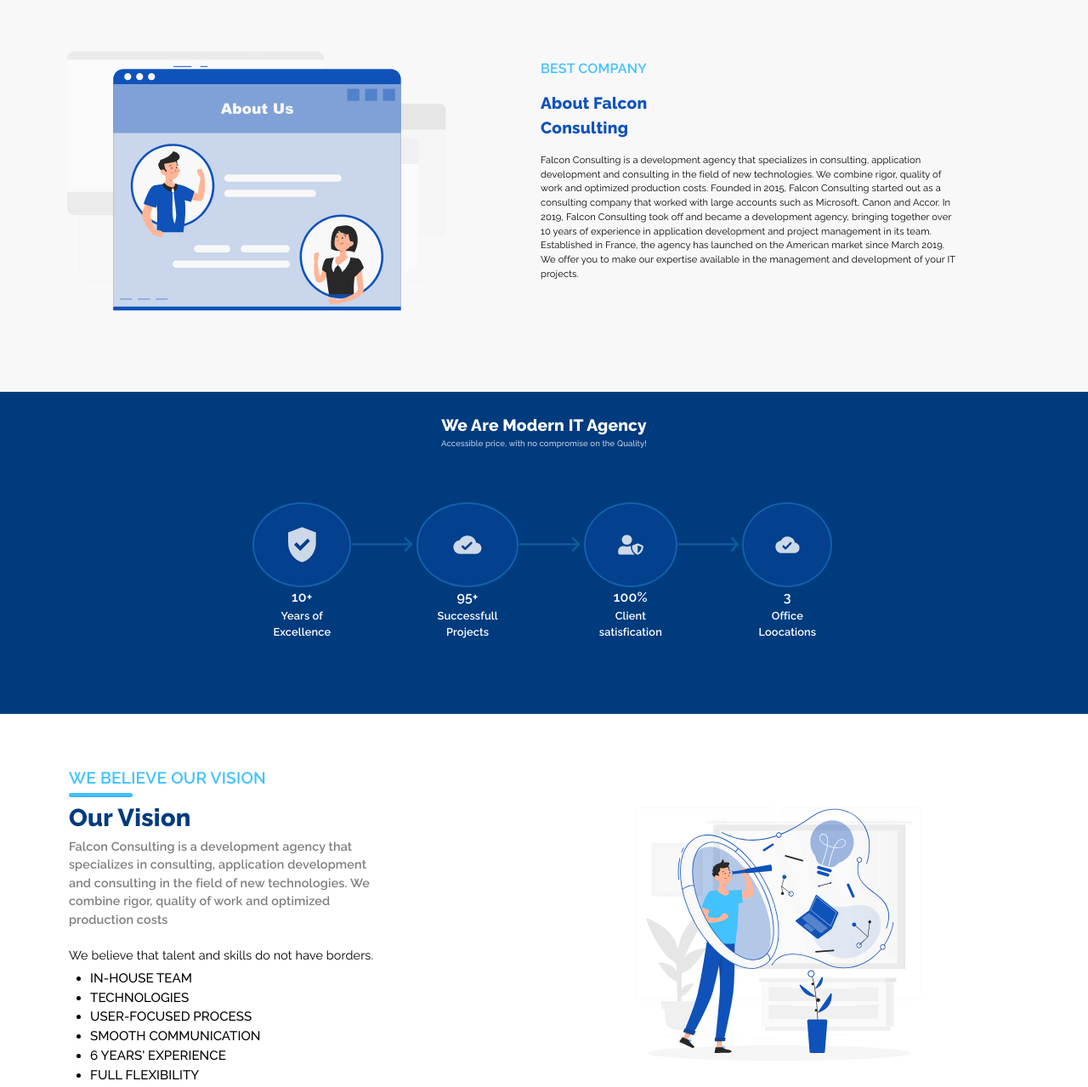
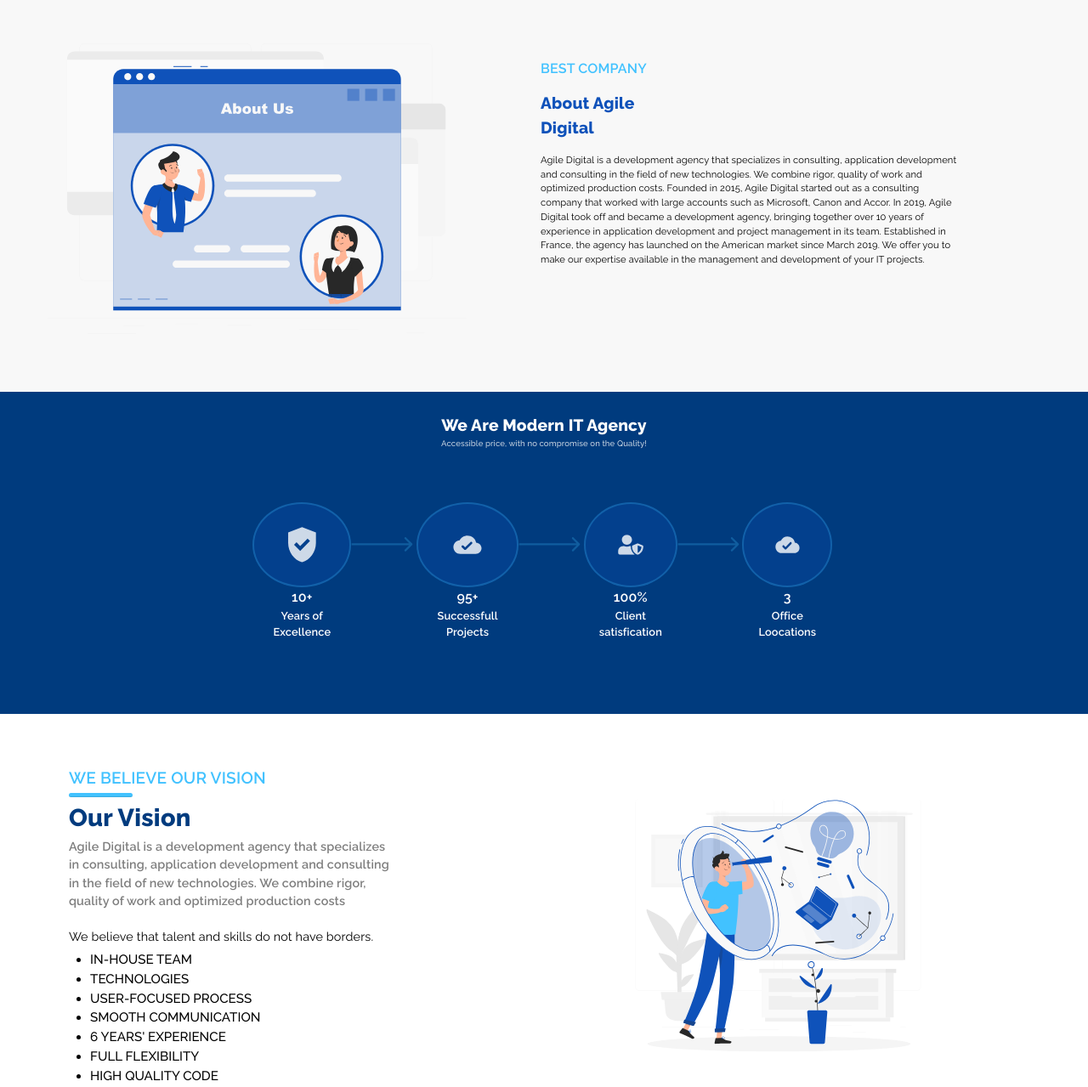
Before and after one commit to yousufkalim/agile-digital, a React (Create React App) app: page /about in a window 1280 px wide. Shown: the part 703-1982 px from the top of the page at 85% size. Built offline with nearby package versions, Linux system fonts and the light colour scheme.

Commit message:
content changed

```diff
--- a/src/components/About/AboutCompany.js
+++ b/src/components/About/AboutCompany.js
@@ -33,7 +33,7 @@
                   textTransform: "capitalize",
                 }}
               >
-                About Falcon Consulting
+                About Agile Digital
               </Typography>
               <Typography
                 sx={{
@@ -42,13 +42,13 @@
                   fontWeight: "400",
                 }}
               >
-                Falcon Consulting is a development agency that specializes in
+                Agile Digital is a development agency that specializes in
                 consulting, application development and consulting in the field
                 of new technologies. We combine rigor, quality of work and
-                optimized production costs. Founded in 2015, Falcon Consulting
+                optimized production costs. Founded in 2015, Agile Digital
                 started out as a consulting company that worked with large
-                accounts such as Microsoft, Canon and Accor. In 2019, Falcon
-                Consulting took off and became a development agency, bringing
+                accounts such as Microsoft, Canon and Accor. In 2019, Agile
+                Digital took off and became a development agency, bringing
                 together over 10 years of experience in application development
                 and project management in its team. Established in France, the
                 agency has launched on the American market since March 2019. We
--- a/src/components/About/VisionSection.js
+++ b/src/components/About/VisionSection.js
@@ -11,7 +11,7 @@
             LeftSectionHeader
             h1="We believe our vision"
             h2="Our Vision"
-            decription="Falcon Consulting is a development agency that specializes in consulting, application development and consulting in the field of new technologies. We combine rigor, quality of work and optimized production costs"
+            decription="Agile Digital is a development agency that specializes in consulting, application development and consulting in the field of new technologies. We combine rigor, quality of work and optimized production costs"
             colorDesp
             width="15%"
           />
--- a/src/components/Common/AboutSection.js
+++ b/src/components/Common/AboutSection.js
@@ -18,7 +18,7 @@
           LeftSectionHeader={true}
           colorH2="#0F52BA"
           h1="your work is our priority"
-          h2="Why choose Falcon Consulting?"
+          h2="Why choose Agile Digital?"
           // decription="This sounds simple, but it is beneficial to your business success."
         />
         <div className="AboutSectionLower">
```
